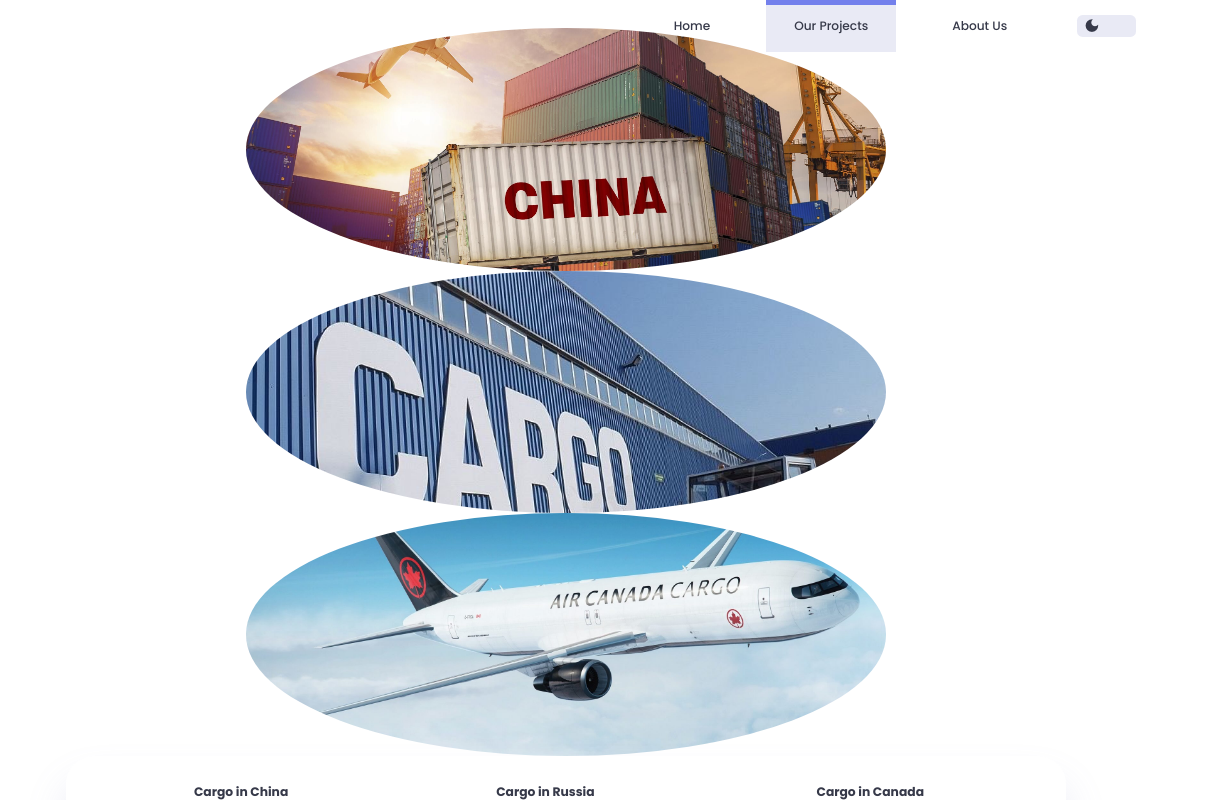
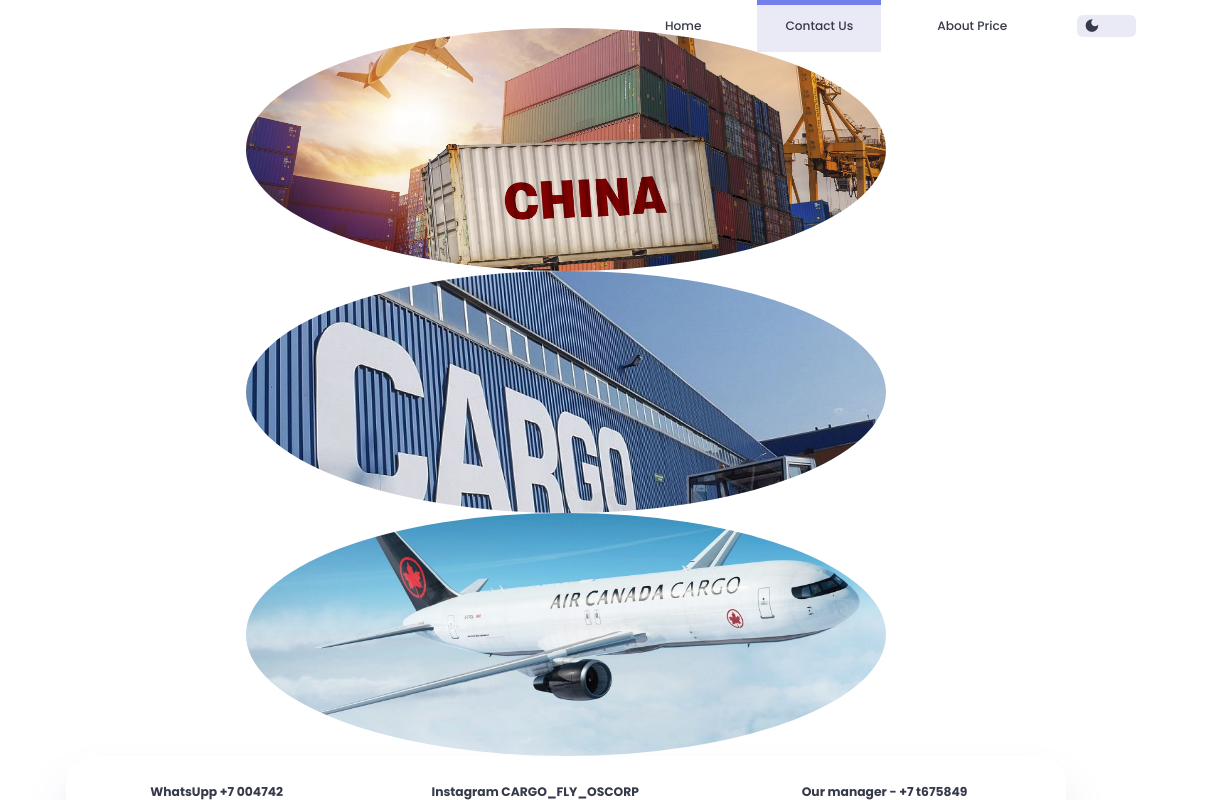
Before and after one commit to Radya02/web-dev, a plain HTML site: page ContactUs.html in a window 1280 px wide. Shown: the full height of the page, 74-1280 px from the left. Drawn offline with Linux system fonts and the light colour scheme.

Commit message:
Update and rename OurProjects.html to ContactUs.html

```diff
--- a/OurProjects.html
+++ b/ContactUs.html
@@ -17,11 +17,11 @@
             <a href="index.html">
                 <h3>Home</h3>
             </a>
-            <a href="OurProjects.html" class="active" onclick="timeTableAll()">
-                <h3>Our Projects</h3>
+            <a href="ContactUs.html" class="active" onclick="timeTableAll()">
+                <h3>Contact Us</h3>
             </a>
             <a href="AboutUs.html">
-                <h3>About Us</h3>
+                <h3>About Price</h3>
             </a>
 
         </div>
@@ -39,11 +39,11 @@
             <table>
                 <thead>
                     <tr>
-                        <th>Cargo in China</th>
+                        <th>WhatsUpp +7 004742</th>
                         <div class="china"><img src="orig.jpg" alt=""></div>
-                        <th>Cargo in Russia</th>
+                        <th>Instagram CARGO_FLY_OSCORP</th>
                         <div class="russia"><img src="cargo.jpg" alt=""></div>
-                        <th>Cargo in Canada</th>
+                        <th>Our manager - +7 t675849</th>
                         <div class="canada"><img src="canada.jpg" alt=""></div>
                     </tr>
                 </thead>
```
